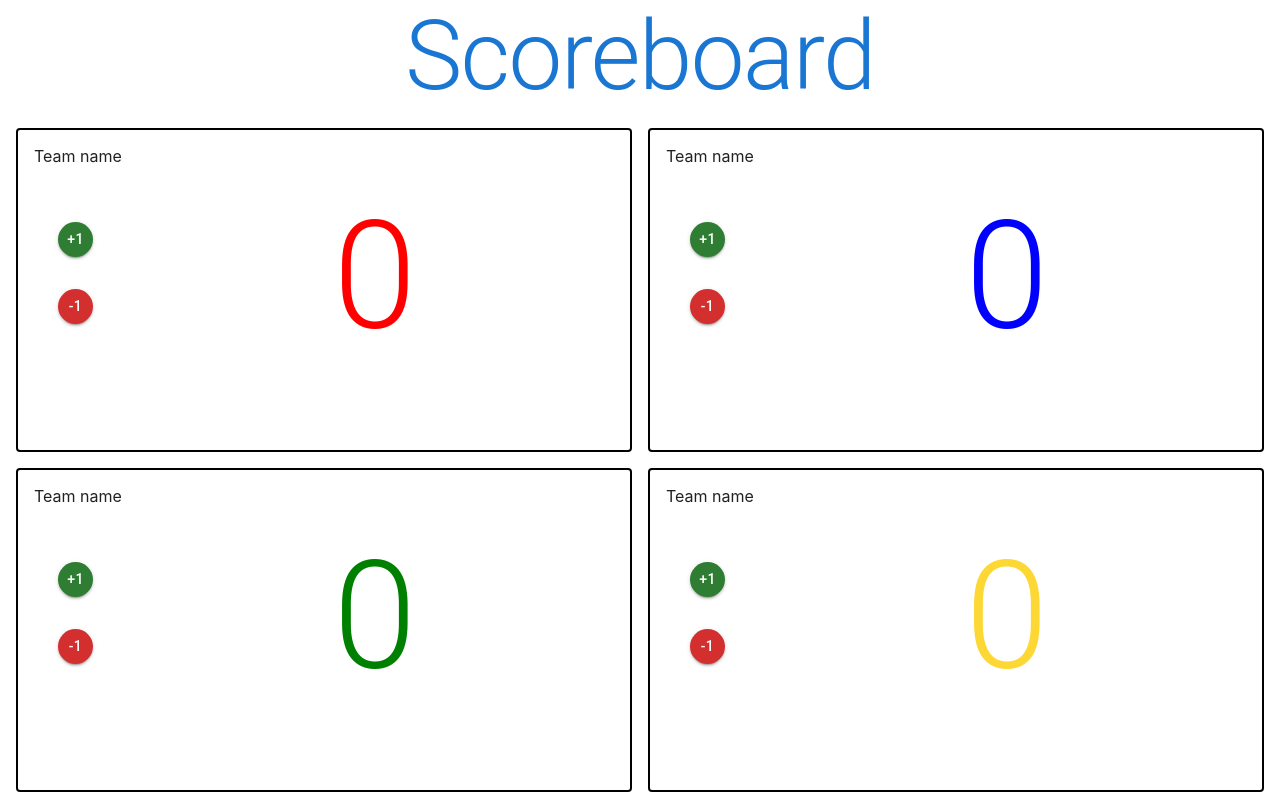
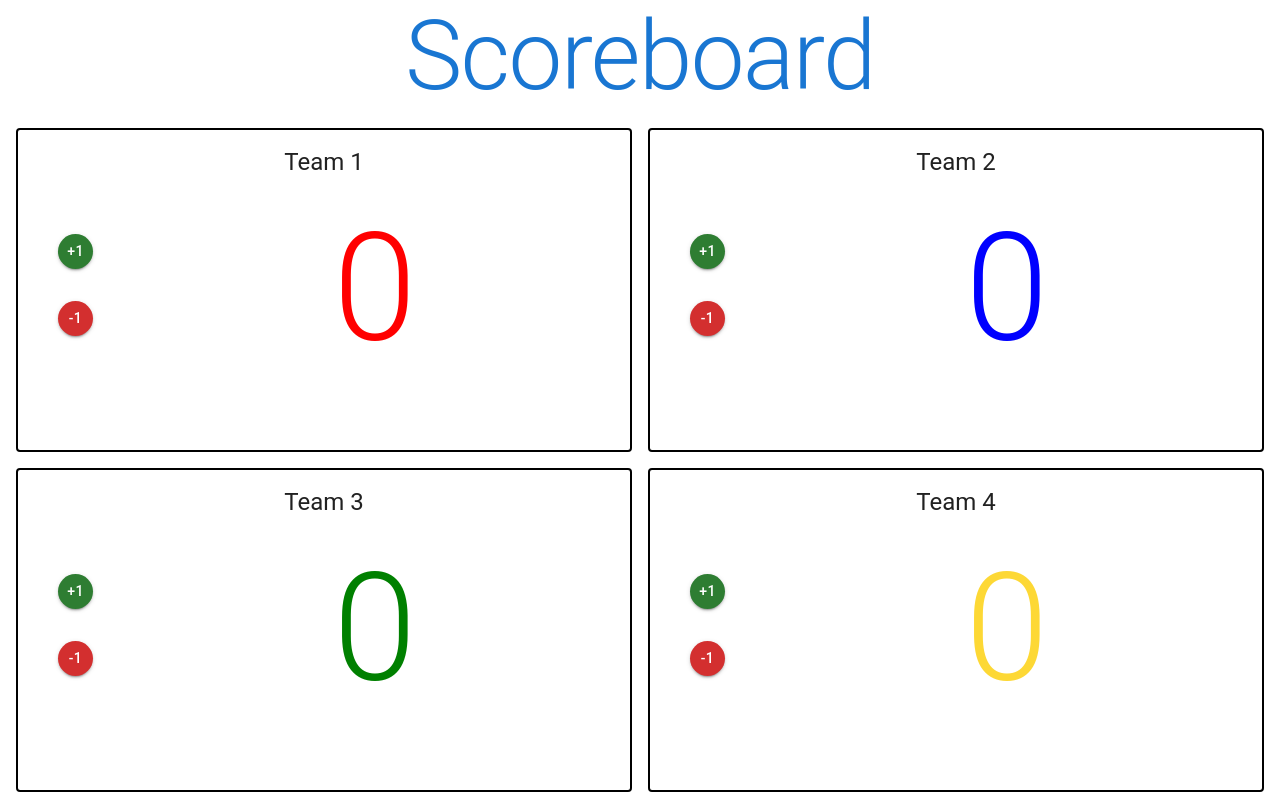
Before and after one commit to man-united/live-scoreboard, a React (Create React App) app: page / in a window 1280 px wide. Built offline with nearby package versions, Linux system fonts and the light colour scheme.

Commit message:
make team names editable

```diff
--- /dev/null
+++ b/src/components/EditableText.tsx
@@ -0,0 +1,40 @@
+import { Box, TextField, Typography } from '@mui/material';
+import { useState } from 'react';
+
+import { TypographyVariants } from '../types';
+
+interface EditableTextProps {
+  text: string;
+  variant: TypographyVariants;
+}
+
+function EditableText(props: EditableTextProps) {
+  const [isEditing, setIsEditing] = useState(false);
+  const [text, setText] = useState(props.text);
+  const variant = props.variant;
+
+  const toggleEdit = () => {
+    setIsEditing((prev) => !prev);
+  };
+
+  const handleTextChange = (event: React.ChangeEvent<HTMLInputElement>) => {
+    setText(event.target.value);
+  };
+
+  const handleBlur = () => {
+    setIsEditing(false);
+  };
+  return (
+    <Box display="flex" justifyContent="center" alignItems="center">
+      {isEditing ? (
+        <TextField value={text} onChange={handleTextChange} onBlur={handleBlur} autoFocus />
+      ) : (
+        <Typography variant={variant} onClick={toggleEdit}>
+          {text}
+        </Typography>
+      )}
+    </Box>
+  );
+}
+
+export default EditableText;
--- a/src/components/TeamScoreCard.tsx
+++ b/src/components/TeamScoreCard.tsx
@@ -1,8 +1,10 @@
-import { Card, CardContent, Typography } from '@mui/material';
+import { observer } from 'mobx-react';
+
+import { Box, Card, CardContent, TextField, Typography } from '@mui/material';
 import Grid from '@mui/material/Unstable_Grid2';
+
+import EditableText from './EditableText';
 import IncrementButton from './IncrementButton';
-
-import { observer } from 'mobx-react';
 import store from '../stores/store';
 
 interface TeamScoreCardProps {
@@ -17,7 +19,9 @@ function TeamScoreCard({ teamId, color }: TeamScoreCardProps) {
       sx={{ margin: 1, maxWidth: '50vw', height: '40vh', border: `2px solid black` }}
       variant="outlined"
       data-testid="team-scorecard">
-      <CardContent>Team name</CardContent>
+      <CardContent>
+        <EditableText text={`Team ${teamId}`} variant="h5" />
+      </CardContent>
       <Grid container spacing={0} marginTop={1} marginX={1}>
         <Grid xs={2}>
           <IncrementButton text="+1" incrementValue={1} color="success" teamId={teamId} />
```
Also changed, not shown: src/types.ts (+17 -7 lines).
